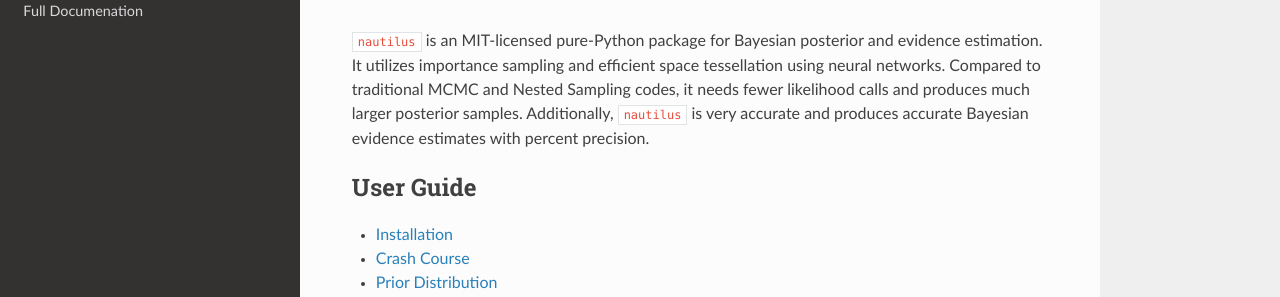
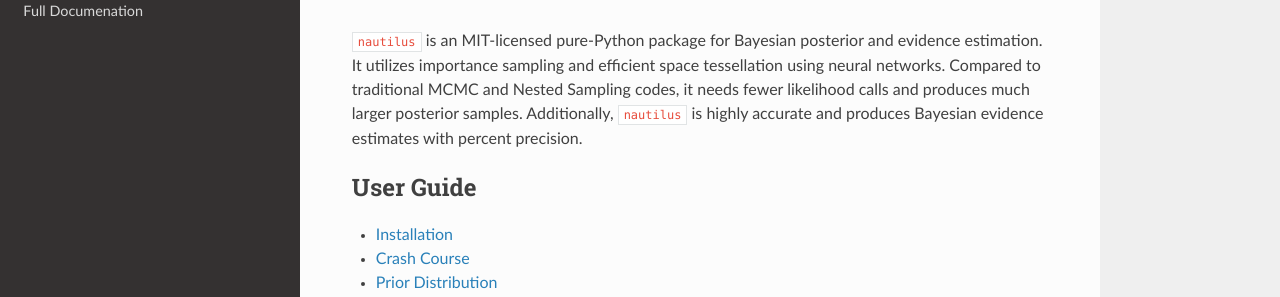
Before and after one commit to johannesulf/nautilus, a Sphinx documentation site: the page built from docs/source/index.rst, in a window 1280 px wide and 1240 px high. Shown: the part 321-618 px from the top of the window. Built offline with Sphinx 7.4.7 and the Read the Docs theme 2.0.0, drawn with Linux system fonts in a browser that asks for light colours.

Commit message:
minor wording

```diff
--- a/docs/source/index.rst
+++ b/docs/source/index.rst
@@ -7,7 +7,7 @@
 Overview
 --------
 
-``nautilus`` is an MIT-licensed pure-Python package for Bayesian posterior and evidence estimation. It utilizes importance sampling and efficient space tessellation using neural networks. Compared to traditional MCMC and Nested Sampling codes, it needs fewer likelihood calls and produces much larger posterior samples. Additionally, ``nautilus`` is very accurate and produces accurate Bayesian evidence estimates with percent precision.
+``nautilus`` is an MIT-licensed pure-Python package for Bayesian posterior and evidence estimation. It utilizes importance sampling and efficient space tessellation using neural networks. Compared to traditional MCMC and Nested Sampling codes, it needs fewer likelihood calls and produces much larger posterior samples. Additionally, ``nautilus`` is highly accurate and produces Bayesian evidence estimates with percent precision.
 
 .. toctree::
     :maxdepth: 1
```
Also changed, not shown: README.md (+1 -1 lines).
